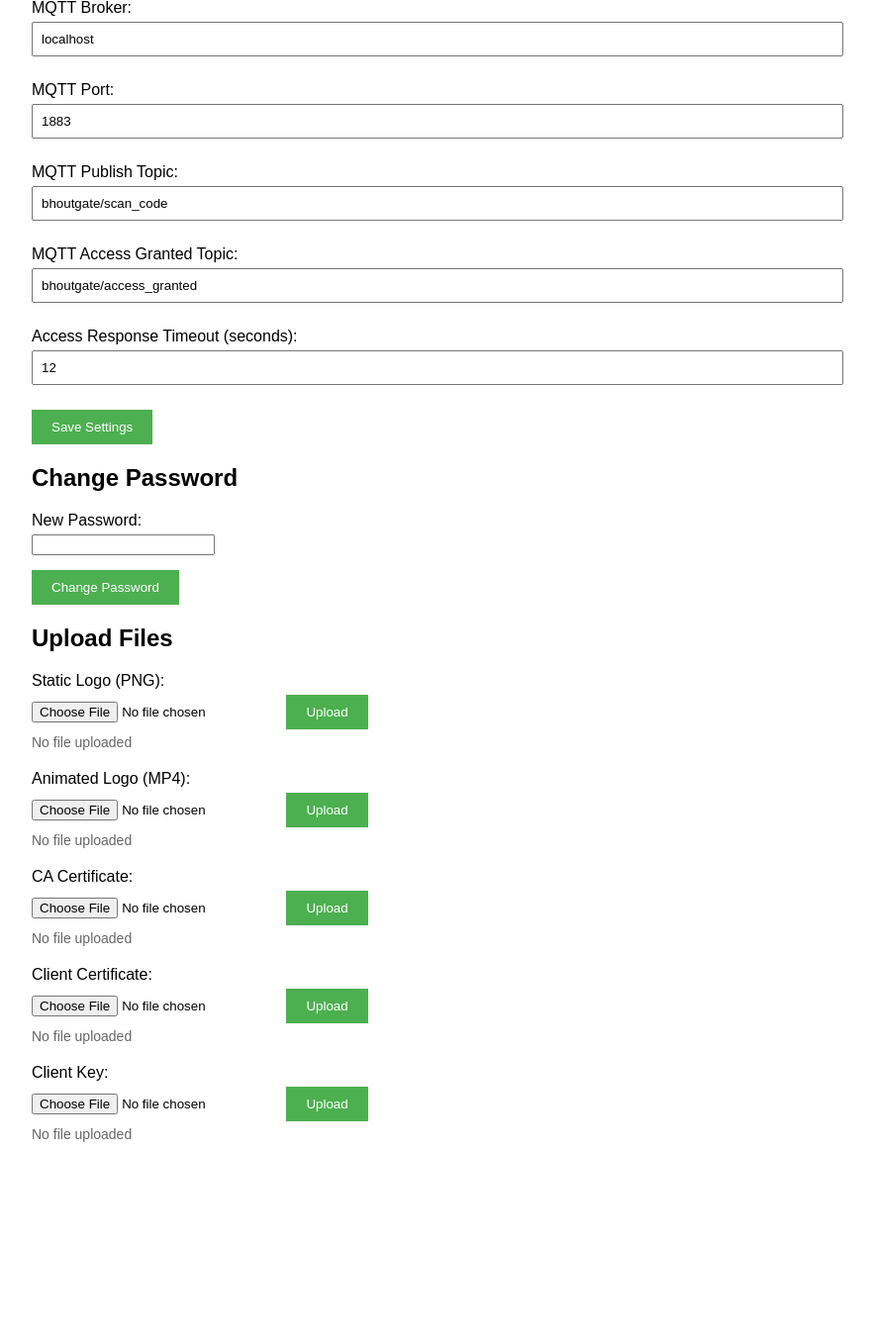
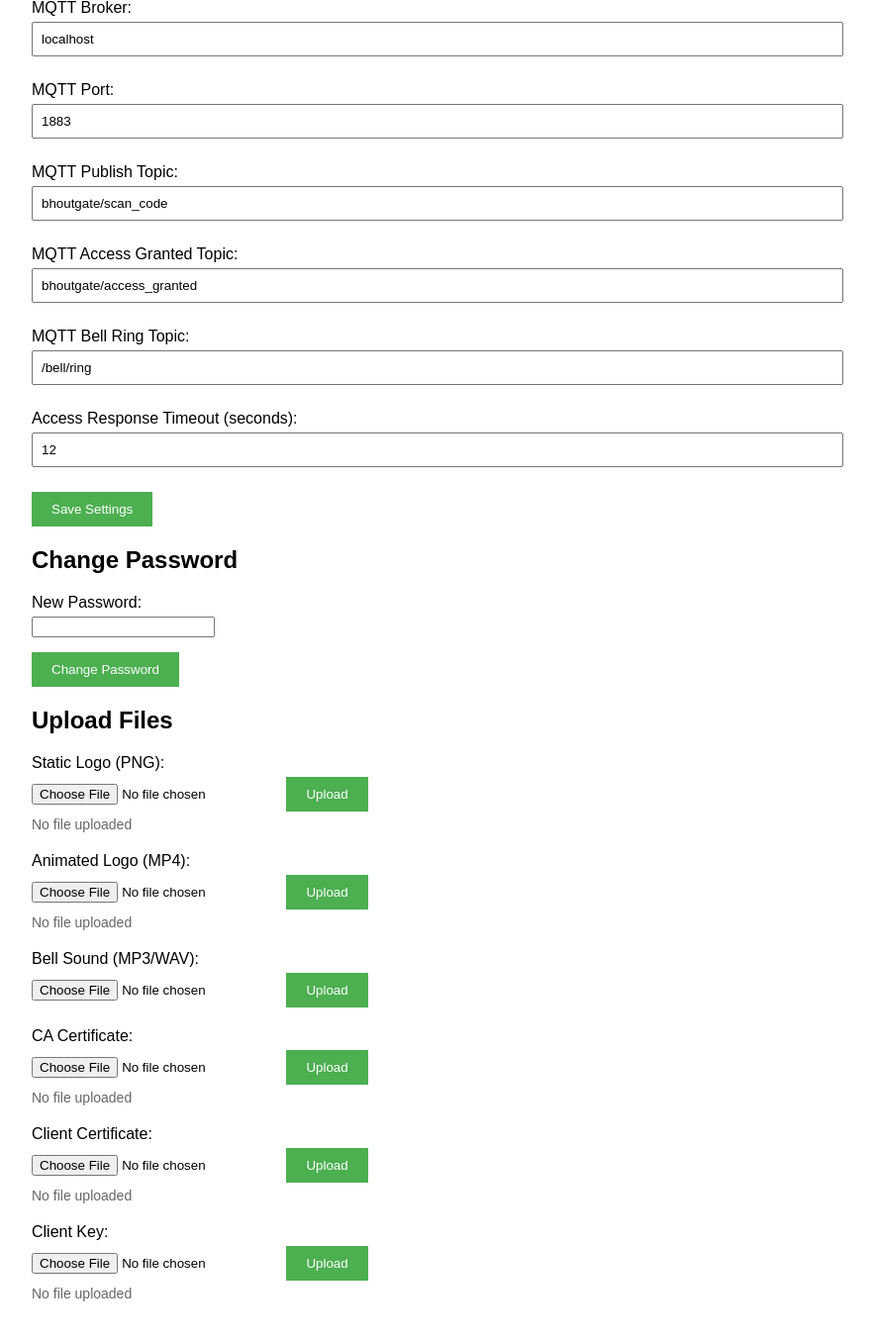
Before and after one commit to parroz/bell, a Flask app: page / in a window 1280 px wide. Shown: the part 101-1456 px from the top of the page at 99% size, without its empty margins (208-1091 px from the left). Before the commit the page ends 1255 px from the top, so only its background shows below. Run offline with Flask 3, Linux system fonts and the light colour scheme; the visitor is signed in with stand-in values (Sample User, id 1).

Commit message:
Add bell ring MQTT functionality: - Add mqtt_bell_topic to settings - Add bell topic configuration field to Flask panel - Send MQTT message when screen is clicked

```diff
--- a/bhoutgate/backend/templates/index.html
+++ b/bhoutgate/backend/templates/index.html
@@ -87,6 +87,11 @@
         </div>
 
         <div class="form-group">
+            <label for="mqtt_bell_topic">MQTT Bell Ring Topic:</label>
+            <input type="text" id="mqtt_bell_topic" name="mqtt_bell_topic" value="{{ settings.mqtt_bell_topic }}">
+        </div>
+
+        <div class="form-group">
             <label for="timeout_seconds">Access Response Timeout (seconds):</label>
             <input type="number" id="timeout_seconds" name="timeout_seconds" value="{{ settings.timeout_seconds }}" min="1" max="60">
         </div>
@@ -117,6 +122,13 @@
         <input type="file" id="video" name="file" accept=".mp4">
         <button onclick="uploadFile('video')">Upload</button>
         <div id="video-status" class="file-status"></div>
+    </div>
+
+    <div class="file-upload">
+        <label for="bell">Bell Sound (MP3/WAV):</label>
+        <input type="file" id="bell" name="file" accept=".mp3,.wav">
+        <button onclick="uploadFile('bell')">Upload</button>
+        <div id="bell-status" class="file-status"></div>
     </div>
 
     <div class="file-upload">
@@ -200,7 +212,6 @@
 
             const formData = new FormData();
             formData.append('file', file);
-            formData.append('type', inputId);
 
             try {
                 const response = await fetch('/upload', {
@@ -213,11 +224,12 @@
                     document.getElementById(`${inputId}-status`).textContent = 'File uploaded successfully';
                     document.getElementById(`${inputId}-status`).className = 'file-status success';
                 } else {
-                    showStatus(result.error, true);
+                    showStatus(result.error || 'Upload failed', true);
                     document.getElementById(`${inputId}-status`).textContent = 'Upload failed';
                     document.getElementById(`${inputId}-status`).className = 'file-status error';
                 }
             } catch (error) {
+                console.error('Upload error:', error);
                 showStatus('Upload failed: ' + error.message, true);
                 document.getElementById(`${inputId}-status`).textContent = 'Upload failed';
                 document.getElementById(`${inputId}-status`).className = 'file-status error';
@@ -230,6 +242,7 @@
                 mqtt_port: parseInt(document.getElementById('mqtt_port').value),
                 mqtt_publish_topic: document.getElementById('mqtt_publish_topic').value,
                 mqtt_subscribe_topic: document.getElementById('mqtt_subscribe_topic').value,
+                mqtt_bell_topic: document.getElementById('mqtt_bell_topic').value,
                 timeout_seconds: parseInt(document.getElementById('timeout_seconds').value)
             };
 
@@ -282,6 +295,34 @@
                 showStatus('Failed to change password: ' + error.message, true);
             }
         });
+
+        // Check for existing files
+        checkFile('logo', 'logo.png');
+        checkFile('video', 'video.mp4');
+        checkFile('bell', 'bell.mp3');
+        checkFile('ca_cert', 'ca_cert.crt');
+        checkFile('client_cert', 'client_cert.crt');
+        checkFile('client_key', 'client_key.key');
+
+        // Handle file uploads
+        document.getElementById('logo').addEventListener('change', function() {
+            uploadFile(this, 'logo.png');
+        });
+        document.getElementById('video').addEventListener('change', function() {
+            uploadFile(this, 'video.mp4');
+        });
+        document.getElementById('bell').addEventListener('change', function() {
+            uploadFile(this, 'bell.mp3');
+        });
+        document.getElementById('ca_cert').addEventListener('change', function() {
+            uploadFile(this, 'ca_cert.crt');
+        });
+        document.getElementById('client_cert').addEventListener('change', function() {
+            uploadFile(this, 'client_cert.crt');
+        });
+        document.getElementById('client_key').addEventListener('change', function() {
+            uploadFile(this, 'client_key.key');
+        });
     </script>
 </body>
 </html>
--- a/bhoutgate/config/settings.json
+++ b/bhoutgate/config/settings.json
@@ -3,7 +3,9 @@
     "mqtt_port": 1883,
     "mqtt_publish_topic": "bhoutgate/scan_code",
     "mqtt_subscribe_topic": "bhoutgate/access_granted",
+    "mqtt_bell_topic": "/bell/ring",
     "video_path": "/Users/arroz/BHOUTGate2/bhoutgate/config/static/video.mp4",
     "admin_password": "$2b$12$EixZaYVK1fsbw1ZfbX3OXePaWxn96p36WQoeG6Lruj3vjPGga31lW",
-    "timeout_seconds": 12
+    "timeout_seconds": 12,
+    "bell_sound_path": "/Users/arroz/BHOUTGate2/bhoutgate/config/static/bell.mp3"
 }
```
Also changed, not shown: bhoutgate/frontend/main.py (+8 -0 lines).
